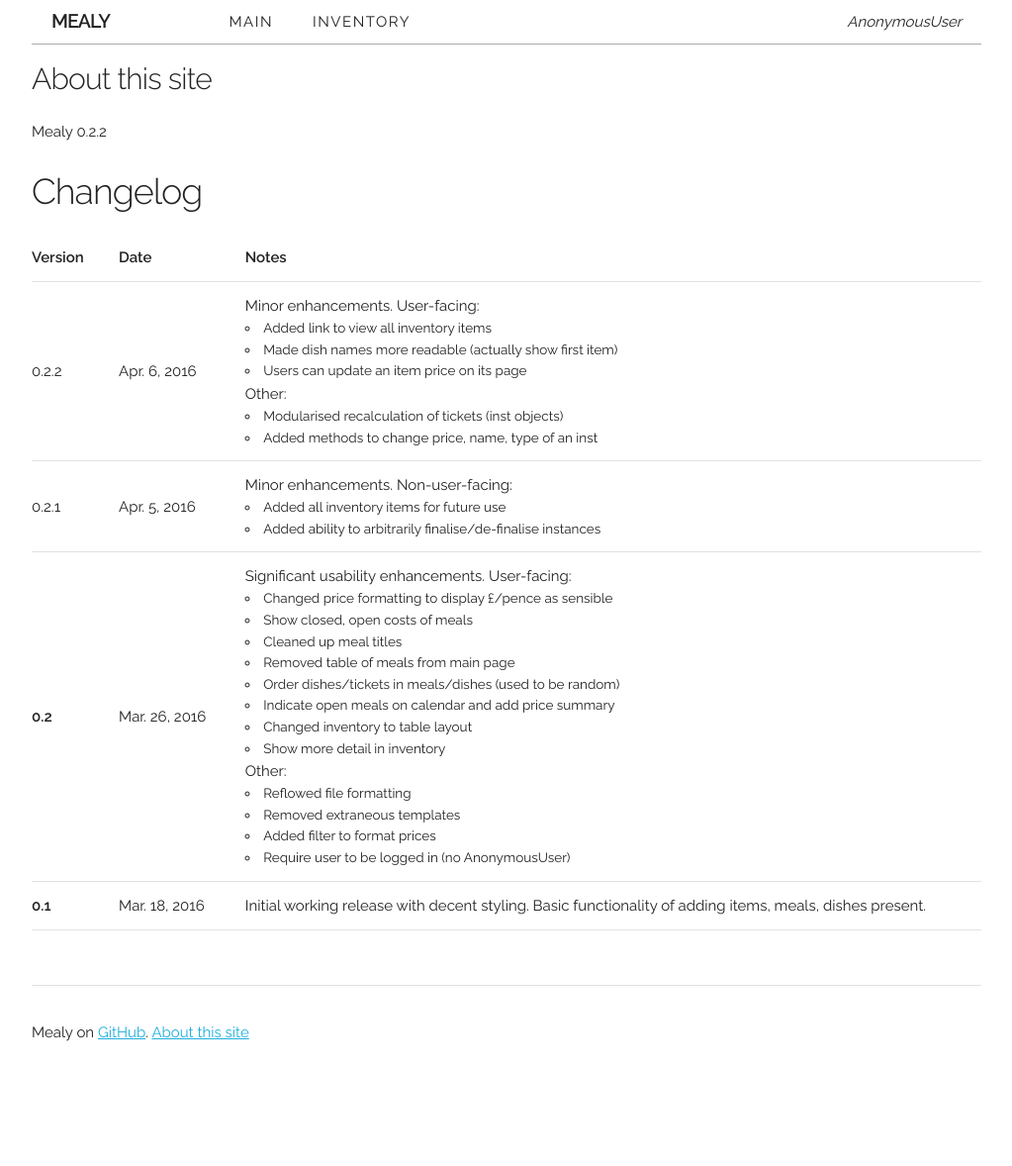
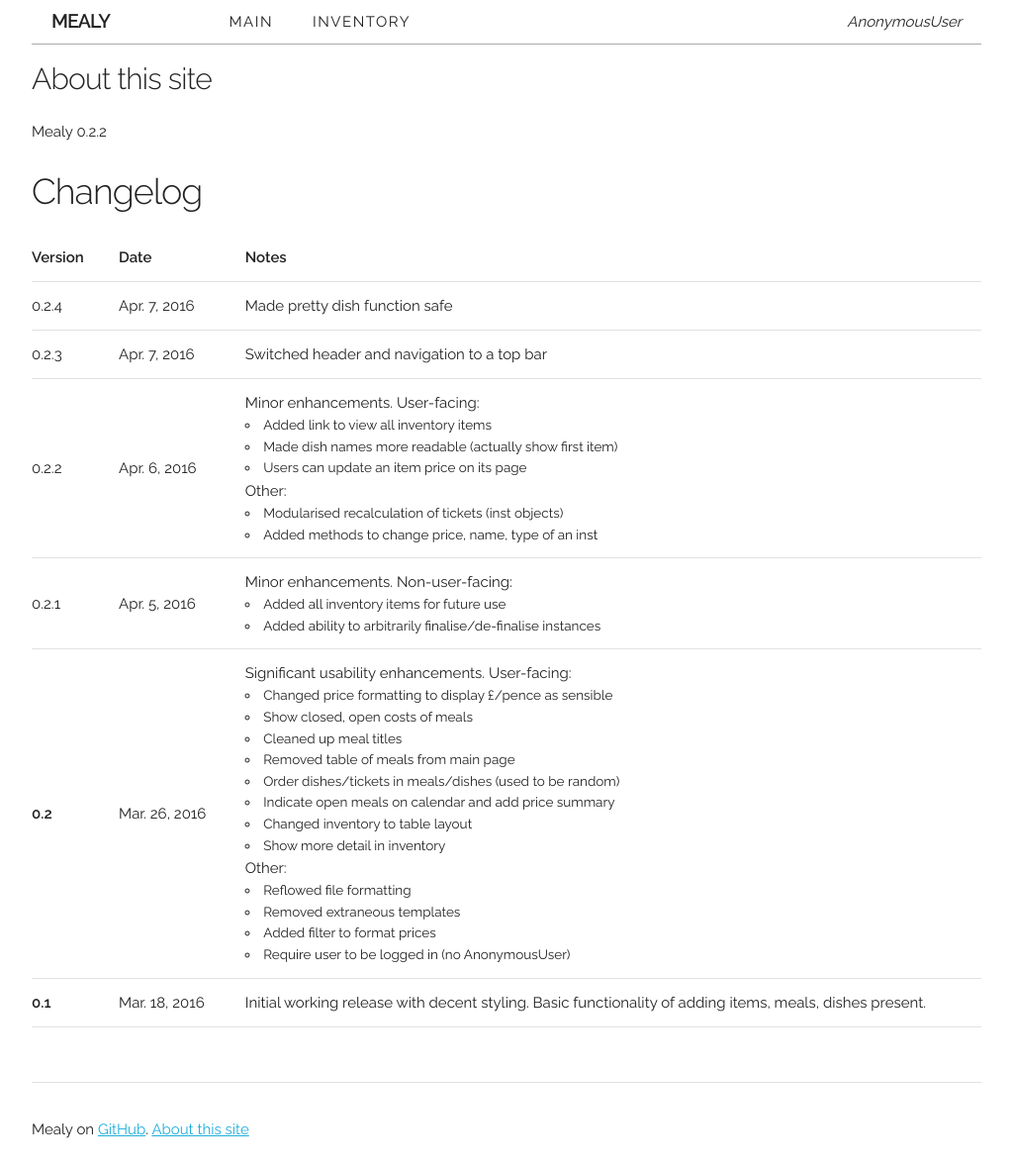
Before and after one commit to nw0/mealy, a Django app: template templates/mealy/about.html in a window 1280 px wide. Shown: the whole page at 99% size, without its empty margins (128-1151 px from the left). Before the commit the page ends 1052 px from the top, so only its background shows below. Run offline with Django 3.2, Linux system fonts and the light colour scheme; the template is opened without the code that fills it, so the values that code supplies are empty; some libraries are stand-ins or nearby versions.

Commit message:
filter: dish_pretty: made safe
closes #18

```diff
--- a/templates/mealy/about.html
+++ b/templates/mealy/about.html
@@ -15,6 +15,18 @@
       </tr>
     </thead>
     <tbody>
+      <tr>
+        <td>0.2.4</td>
+        <td>Apr. 7, 2016</td>
+        <td>Made pretty dish function safe
+        </td>
+      </tr>
+      <tr>
+        <td>0.2.3</td>
+        <td>Apr. 7, 2016</td>
+        <td>Switched header and navigation to a top bar
+        </td>
+      </tr>
       <tr>
         <td>0.2.2</td>
         <td>Apr. 6, 2016</td>
--- a/templates/mealy/dish_detail.html
+++ b/templates/mealy/dish_detail.html
@@ -4,7 +4,7 @@
 
 {% block content %}
 <div class="eight columns">
-  <p>{{ dish|dish_pretty|safe }} @
+  <p>{{ dish|dish_pretty }} @
     {{ dish.get_closed_cost|price:dish.get_open_cost}}, part of
     <a href="{% url 'mealy:meal_detail' dish.par_meal.id %}">
       {{ dish.par_meal }}</a></p>
--- a/templates/mealy/meal_detail.html
+++ b/templates/mealy/meal_detail.html
@@ -12,7 +12,7 @@
   <ol>
     {% for dish in dishes %}
     <li><a href="{% url 'mealy:dish_detail' dish.id %}">
-      {{ dish|dish_pretty|safe }}</a> at
+      {{ dish|dish_pretty }}</a> at
       {{ dish.get_closed_cost|price:dish.get_open_cost }} (closed + open) with
       {{dish.ticket_deps}} open tickets</li>
     {% endfor %}
--- a/templatetags/mealy_extras.py
+++ b/templatetags/mealy_extras.py
@@ -1,6 +1,7 @@
 #!/usr/bin/env python2
 # -*- coding: latin-1 -*-
 from django import template
+from django.utils.html import format_html
 
 register = template.Library()
 
@@ -24,4 +25,5 @@ def price(pr, p2 = False):
 def dish_pretty(dish):
     #   Assume that first word is the cooking style
     dish = dish.__str__().partition(" ")
-    return "%s <em>%s</em>" % (dish[0], dish[2])
+    return format_html("{} <em>{}</em>", dish[0], dish[2])
+    #return "%s <em>%s</em>" % (dish[0], dish[2])
```
